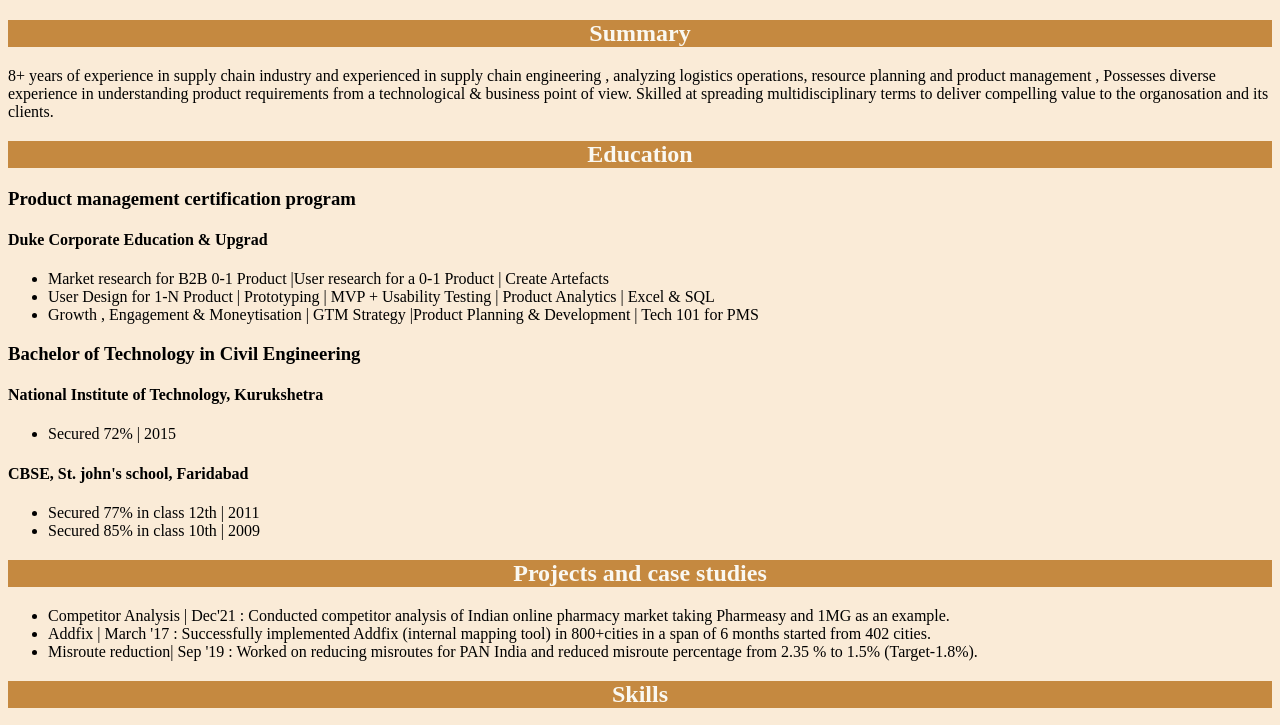
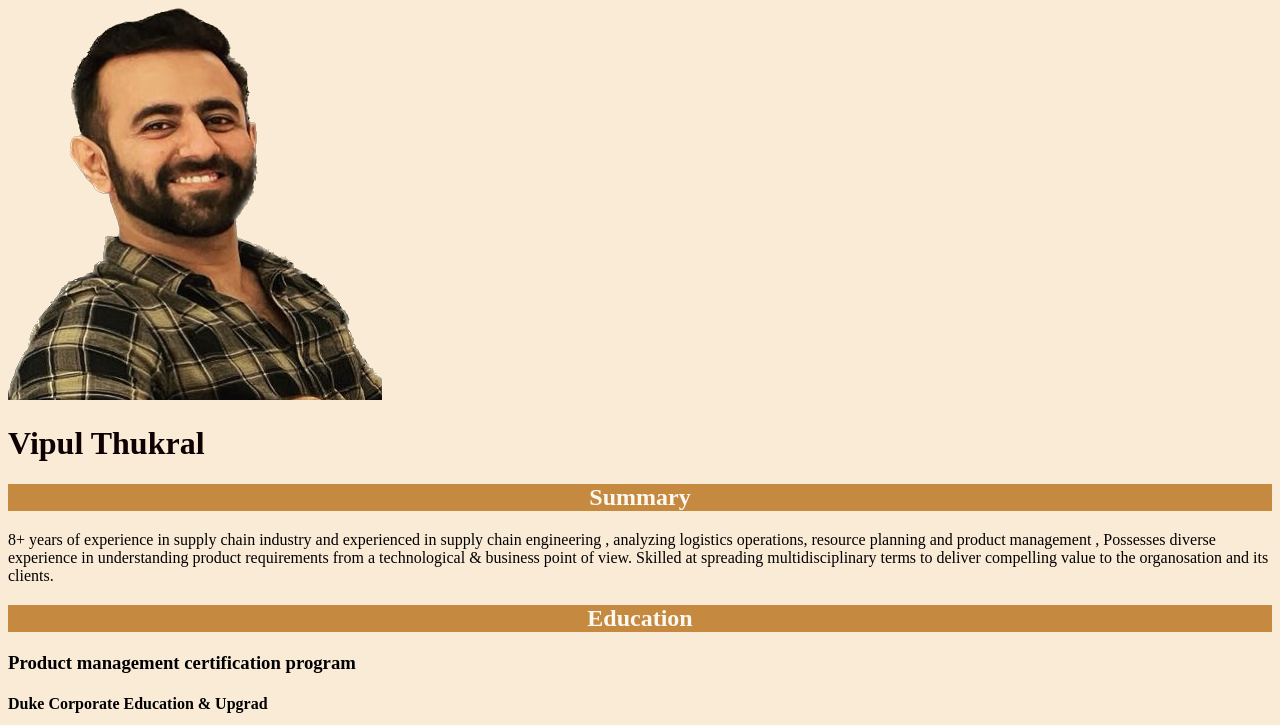
Before and after one commit to VipulThukral/html-myresume, a plain HTML site: page index.html in a window 1280 px wide. Shown: the top 725 px of the page. Drawn offline with Linux system fonts and the light colour scheme.

Commit message:
Add files via upload

```diff
--- a/index.html
+++ b/index.html
@@ -10,8 +10,7 @@
     }
 
     h1 {
-      color: whitesmoke;
-      background-color: darkseagreen;
+      color: rgb(13, 1, 1);
     }
 
     h2 {
@@ -21,9 +20,14 @@
     h2 {
         text-align:center;
     }
+    h1 {
+       text-align: left;
+    }
   </style>
 </head>
 <body>
+  <img src="Subject.png" alt="Vipul Thukral" />
+  <h1>Vipul Thukral</h1>
     <h2>Summary</h2>
     <p>8+ years of experience in supply chain industry and experienced in supply chain engineering , analyzing logistics operations, resource planning and product management , Possesses diverse experience in understanding product requirements from a technological & business point of view. Skilled at spreading multidisciplinary terms to deliver compelling value to the organosation and its clients.
     </p>
```
Also changed, not shown: Subject.png (added).
